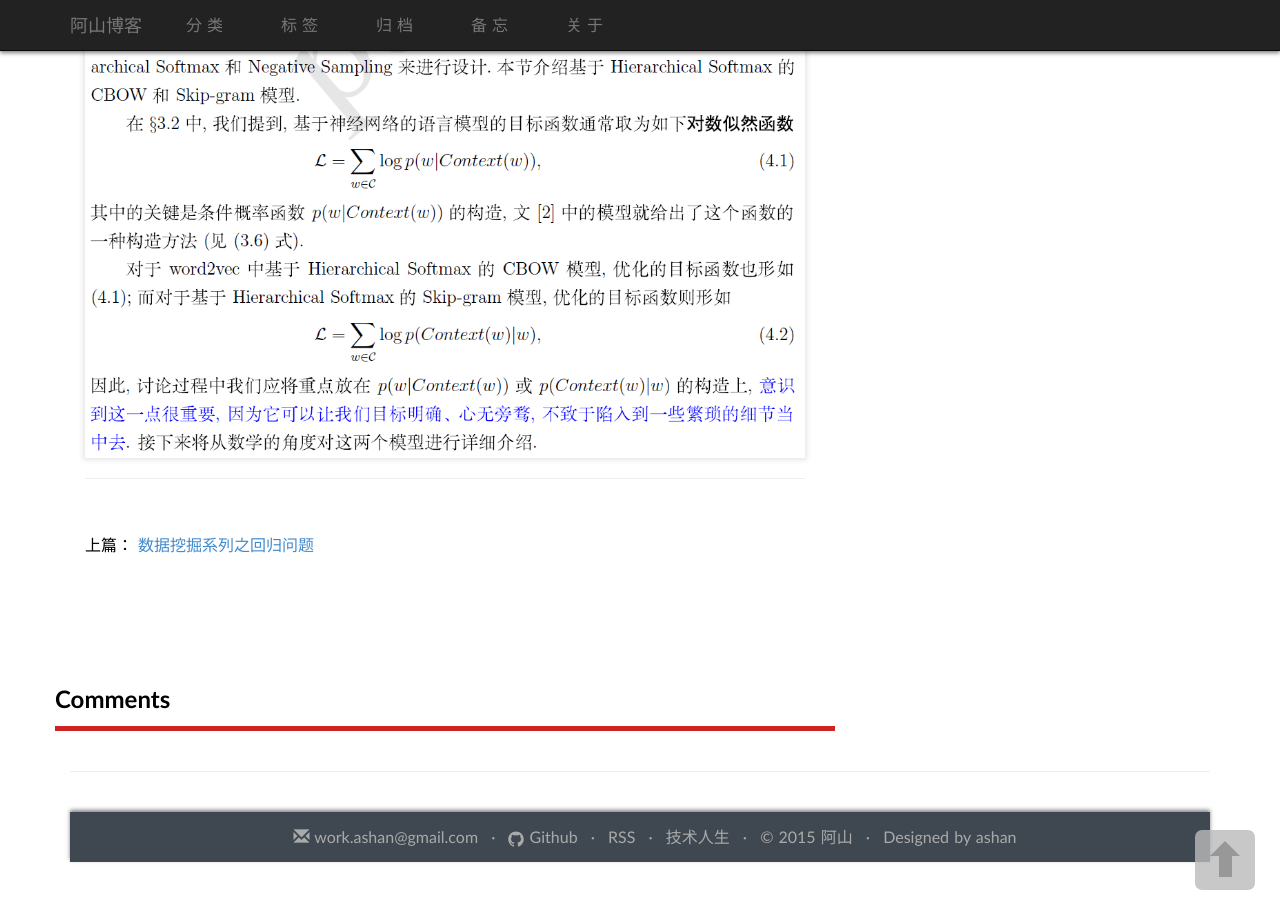
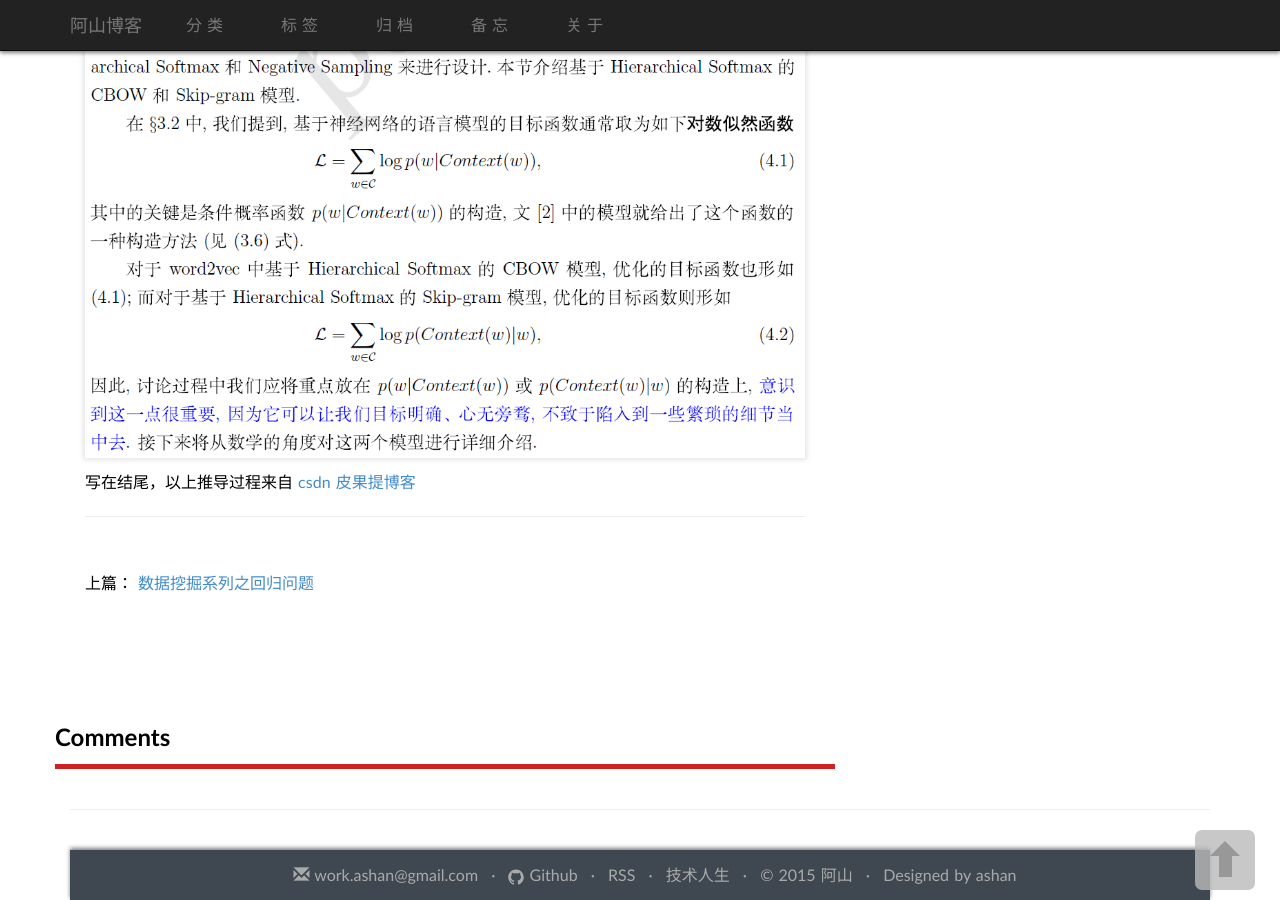
Before and after one commit to SuperAshan/SuperAshan.github.io, a Jekyll site: the page built from _posts/2016-12-14-word2vector阅读.md, in a window 1280 px wide and 900 px high, scrolled down 14706 px. Built offline with Jekyll 4.4.1, drawn with Linux system fonts in a browser that asks for light colours; some web fonts are replaced; comment, search, counter and statistics services are not loaded.

```diff
--- a/_posts/2016-12-14-word2vector阅读.md
+++ b/_posts/2016-12-14-word2vector阅读.md
@@ -328,3 +328,7 @@ cbow的推导过程:
 ![](http://ashan.info/images/word2vector/cbow_1.png)
 
 ![](http://ashan.info/images/word2vector/cbow_1.png)
+
+
+写在结尾，以上推导过程来自
+[csdn 皮果提博客](http://my.csdn.net/peghoty "csdn 皮果提博客")
```
